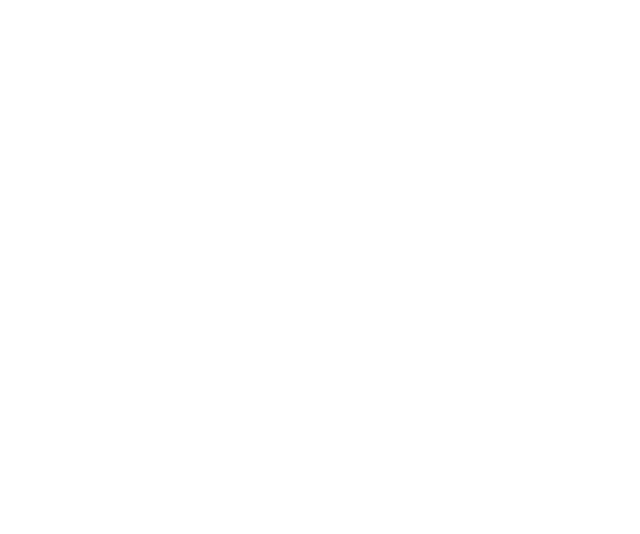
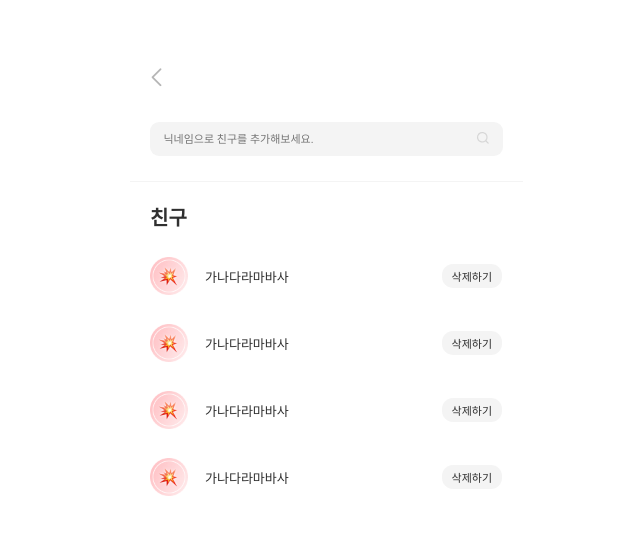
Before and after one commit to 11th-LikeLion-DragOn/DragOn_Front, a React (Create React App) app: page /searchfriend in a window 1280 px wide. Before the commit this address had no page. Shown: the top 534 px of the page, without its empty margins (314-954 px from the left). Built offline with nearby package versions, Linux system fonts and the light colour scheme.

Commit message:
feat: 친구 추가/검색 페이지 구현

```diff
--- a/src/App.js
+++ b/src/App.js
@@ -6,6 +6,7 @@
 import LoginPage from "./pages/LoginPage";
 import SignupPage from "./pages/SignupPage";
 import MainPage from "./pages/MainPage";
+import SearchFriendPage from "./pages/SearchFriendPage";
 import SettingPage from "./pages/SettingPage";
 import ExchargePage from "./pages/ExchargePage";
 import ChangeNickPage from "./pages/ChangeNickPage";
@@ -24,6 +25,7 @@
 
           {/*메인페이지*/}
           <Route path={"/main"} element={<MainPage />}></Route>
+          <Route path={"/searchfriend"} element={<SearchFriendPage />}></Route>
 
           {/* 설정페이지 */}
           <Route path={"/setting"} element={<SettingPage />}></Route>
--- a/src/components/MainPage/MainTop.js
+++ b/src/components/MainPage/MainTop.js
@@ -16,6 +16,10 @@
     navigate("/setting");
   };
 
+  const searchFriend = () => {
+    navigate("/searchfriend");
+  };
+
   return (
     <Wrapper>
       <Buttons>
@@ -29,7 +33,7 @@
         {list.map((friend) => {
           return <FriendProfile key={list.id} friend={friend} />;
         })}
-        <img id="addFriend" src={addFriend} />
+        <img id="addFriend" src={addFriend} onClick={searchFriend} />
       </FriendList>
     </Wrapper>
   );
--- /dev/null
+++ b/src/components/SearchFriendPage/MyFriend.js
@@ -0,0 +1,66 @@
+import React from "react";
+import { styled } from "styled-components";
+
+import profile1 from "../../assets/icons/profile1.png";
+
+const Myfriend = () => {
+  return (
+    <Wrapper>
+      <Profile>
+        <img src={profile1} />
+        <span>가나다라마바사</span>
+      </Profile>
+      <DelButton>삭제하기</DelButton>
+    </Wrapper>
+  );
+};
+
+export default Myfriend;
+
+const Wrapper = styled.div`
+  width: 352px;
+  height: 42px;
+  display: flex;
+  align-items: center;
+  justify-content: space-between;
+`;
+
+const Profile = styled.div`
+  display: flex;
+  align-items: center;
+  gap: 17px;
+
+  img {
+    width: 38px;
+    height: 38px;
+    flex-shrink: 0;
+  }
+  span {
+    color: var(--black);
+    font-feature-settings: "clig" off, "liga" off;
+    font-family: Pretendard;
+    font-size: 13px;
+    font-style: normal;
+    font-weight: 500;
+    line-height: normal;
+  }
+`;
+
+const DelButton = styled.div`
+  display: inline-flex;
+  padding: 4px 10px;
+  justify-content: center;
+  align-items: center;
+  gap: 10px;
+  border-radius: 11px;
+  background: rgba(199, 198, 198, 0.2);
+  cursor: pointer;
+
+  color: var(--black);
+  font-feature-settings: "clig" off, "liga" off;
+  font-family: Pretendard;
+  font-size: 11px;
+  font-style: normal;
+  font-weight: 400;
+  line-height: normal;
+`;
--- /dev/null
+++ b/src/pages/SearchFriendPage.js
@@ -0,0 +1,143 @@
+import React, { useState } from "react";
+import { styled } from "styled-components";
+import { useNavigate } from "react-router-dom";
+
+import before from "../assets/icons/click-left.png";
+import search from "../assets/icons/search.png";
+import MyFriend from "../components/SearchFriendPage/MyFriend";
+
+const SearchFriendPage = () => {
+  const navigate = useNavigate();
+  const [text, setText] = useState("");
+
+  const onChange = (e) => {
+    setText(e.target.value);
+  };
+
+  const goBack = () => {
+    navigate(-1);
+  };
+
+  return (
+    <Wrapper>
+      <Top>
+        <img id="before" src={before} onClick={goBack} />
+        <form class="input-container">
+          <SearchBar>
+            <Input
+              type="text"
+              placeholder="닉네임으로 친구를 추가해보세요."
+              onchange={onChange}
+              value={text}
+            />
+            <SubmitButton>
+              <img src={search} />
+            </SubmitButton>
+          </SearchBar>
+        </form>
+      </Top>
+      <Friend>
+        <Title>친구</Title>
+        <FriendList>
+          <MyFriend />
+          <MyFriend />
+          <MyFriend />
+          <MyFriend />
+        </FriendList>
+      </Friend>
+    </Wrapper>
+  );
+};
+
+export default SearchFriendPage;
+
+const Wrapper = styled.div`
+  margin: auto auto;
+  width: 393px;
+  min-height: 852px;
+  background: var(--white);
+  display: flex;
+  flex-direction: column;
+  align-items: center;
+`;
+
+const Top = styled.div`
+  display: flex;
+  flex-direction: column;
+  align-items: center;
+  position: relative;
+  width: 393px;
+  height: 181px;
+  flex-shrink: 0;
+  border-bottom: 1.2px solid rgba(199, 198, 198, 0.2);
+
+  #before {
+    position: absolute;
+    top: 58px;
+    left: 16px;
+    width: 24px;
+    height: 38px;
+    flex-shrink: 0;
+    margin-bottom: 26px;
+    cursor: pointer;
+  }
+`;
+
+const SearchBar = styled.div`
+  display: flex;
+  align-items: center;
+  margin-top: 122px;
+`;
+
+const Input = styled.input`
+  position: relative;
+  width: 325px;
+  height: 34px;
+  padding: 0px 14px;
+  flex-shrink: 0;
+  border-radius: 9px;
+  background: rgba(199, 198, 198, 0.2);
+  border: none;
+  outline: none;
+
+  color: var(--black);
+  font-feature-settings: "clig" off, "liga" off;
+  font-family: Pretendard;
+  font-size: 11px;
+  font-style: normal;
+  font-weight: 400;
+  line-height: normal;
+`;
+
+const SubmitButton = styled.div`
+  position: absolute;
+  right: 34px;
+  z-index: 50;
+  cursor: pointer;
+  img {
+    width: 12px;
+    height: 12px;
+    flex-shrink: 0;
+  }
+`;
+
+const Friend = styled.div`
+  margin-top: 20px;
+`;
+
+const Title = styled.div`
+  margin-bottom: 24px;
+  color: var(--black);
+  font-feature-settings: "clig" off, "liga" off;
+  font-family: Pretendard;
+  font-size: 20px;
+  font-style: normal;
+  font-weight: 600;
+  line-height: normal;
+`;
+
+const FriendList = styled.div`
+  display: flex;
+  flex-direction: column;
+  gap: 25px;
+`;
```
Also changed, not shown: src/components/SearchFriendPage/FriendResult.js (added, +66 -0 lines), src/assets/icons/search.png (added).
